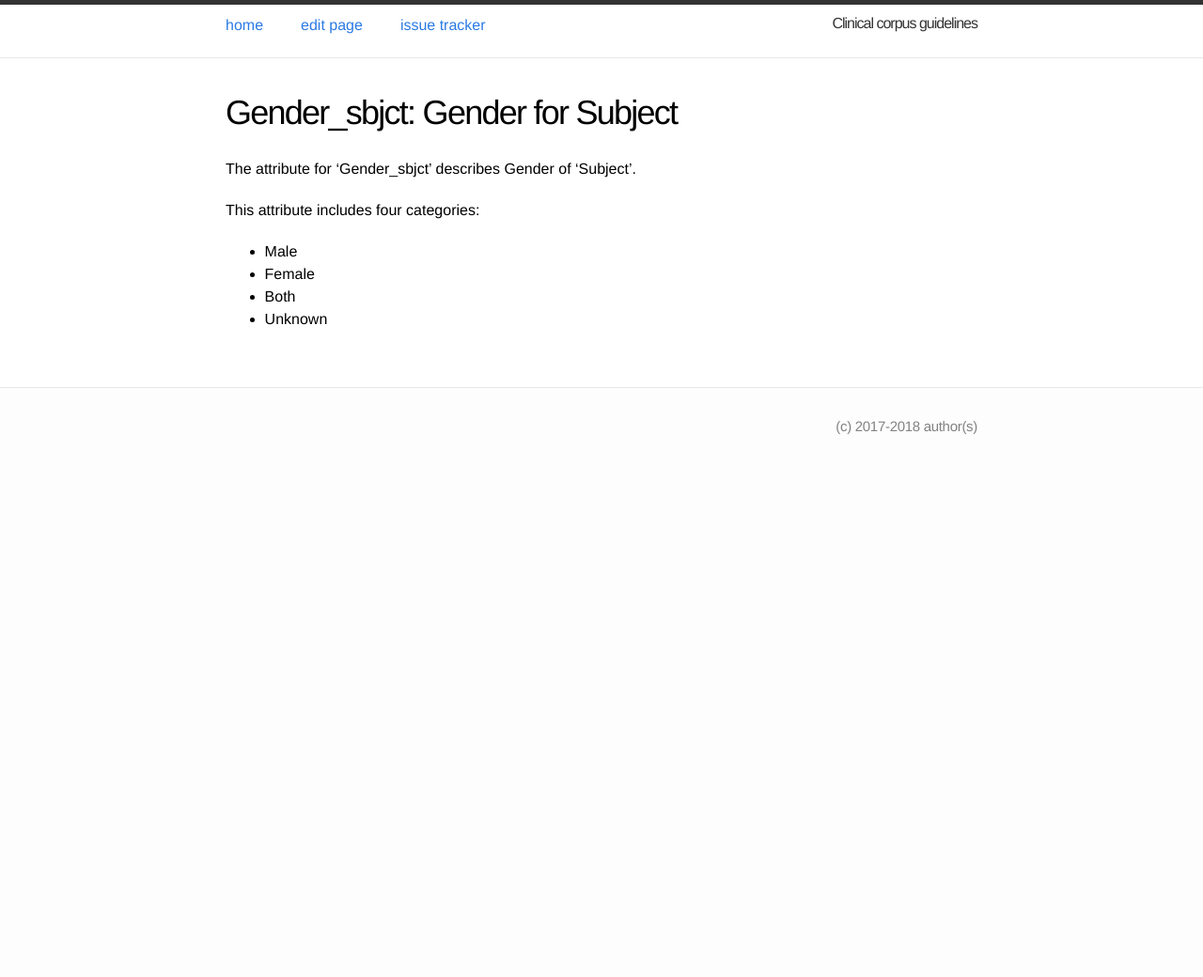
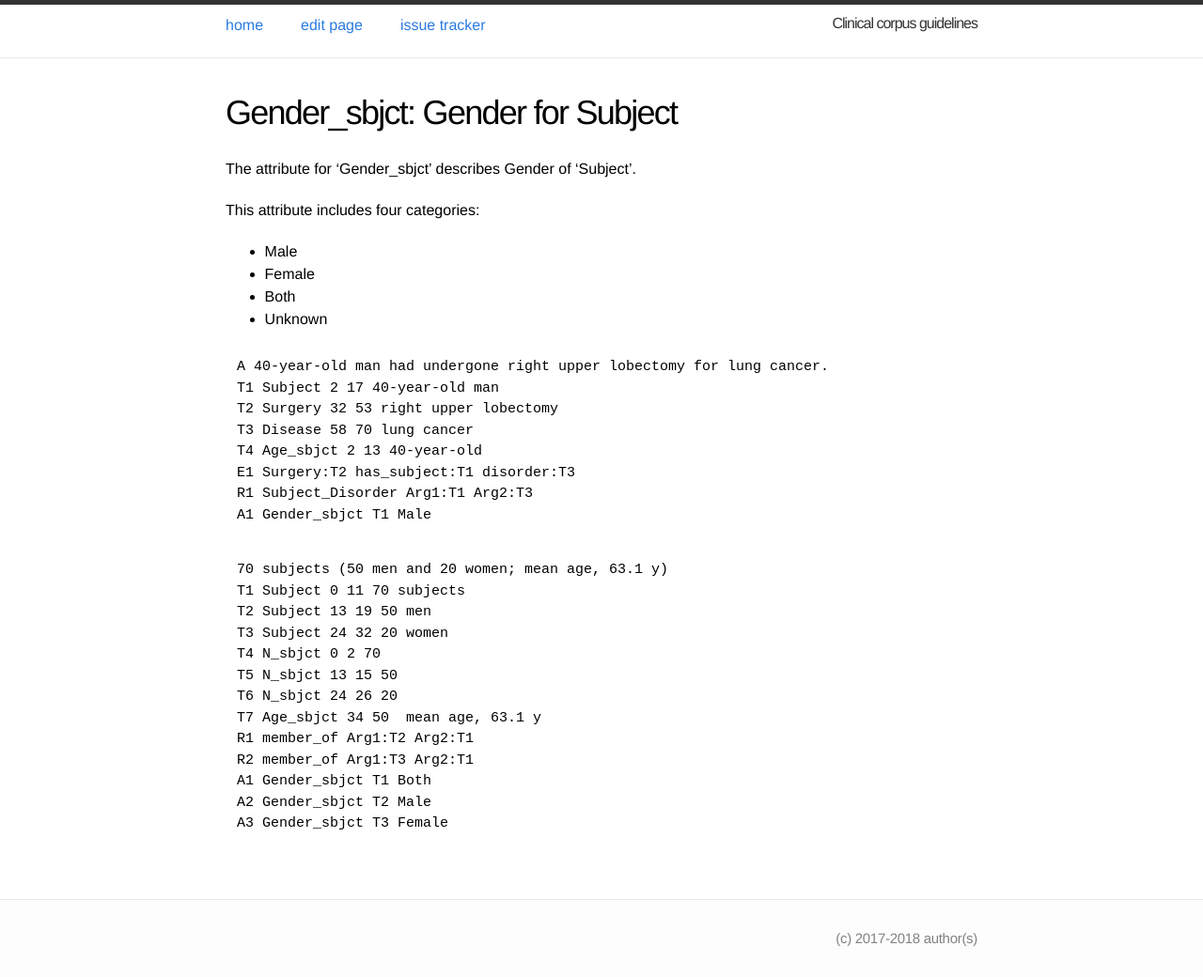
Before and after one commit to ezcatdb/clinicalcorpus-guidelines, a Jekyll site: the page built from _attribute/Gender_sbjct.md, in a window 1280 px wide. Shown: the whole page at 94% size. Built offline with Jekyll 4.4.1, drawn with Linux system fonts in a browser that asks for light colours; before the commit the page ends 900 px from its top, so only the background shows below that.

Commit message:
Update Gender_sbjct.md

```diff
--- a/_attribute/Gender_sbjct.md
+++ b/_attribute/Gender_sbjct.md
@@ -12,3 +12,31 @@ This attribute includes four categories:
 - Female
 - Both
 - Unknown
+
+~~~ ann
+A 40-year-old man had undergone right upper lobectomy for lung cancer.
+T1 Subject 2 17 40-year-old man
+T2 Surgery 32 53 right upper lobectomy
+T3 Disease 58 70 lung cancer
+T4 Age_sbjct 2 13 40-year-old
+E1 Surgery:T2 has_subject:T1 disorder:T3
+R1 Subject_Disorder Arg1:T1 Arg2:T3
+A1 Gender_sbjct T1 Male
+~~~
+~~~ ann
+70 subjects (50 men and 20 women; mean age, 63.1 y)
+T1 Subject 0 11 70 subjects
+T2 Subject 13 19 50 men
+T3 Subject 24 32 20 women
+T4 N_sbjct 0 2 70
+T5 N_sbjct 13 15 50
+T6 N_sbjct 24 26 20
+T7 Age_sbjct 34 50  mean age, 63.1 y
+R1 member_of Arg1:T2 Arg2:T1
+R2 member_of Arg1:T3 Arg2:T1
+A1 Gender_sbjct T1 Both
+A2 Gender_sbjct T2 Male
+A3 Gender_sbjct T3 Female
+~~~
+
+<!--details-->
```
